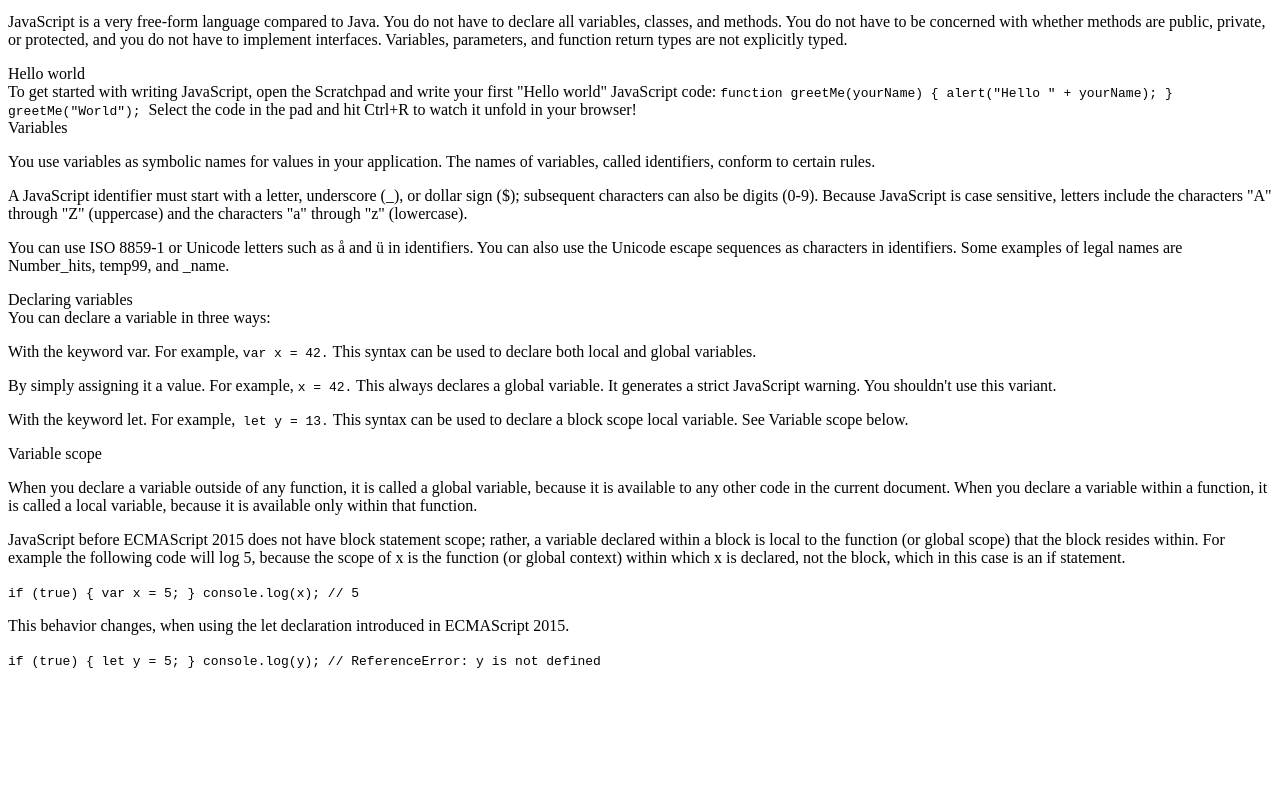
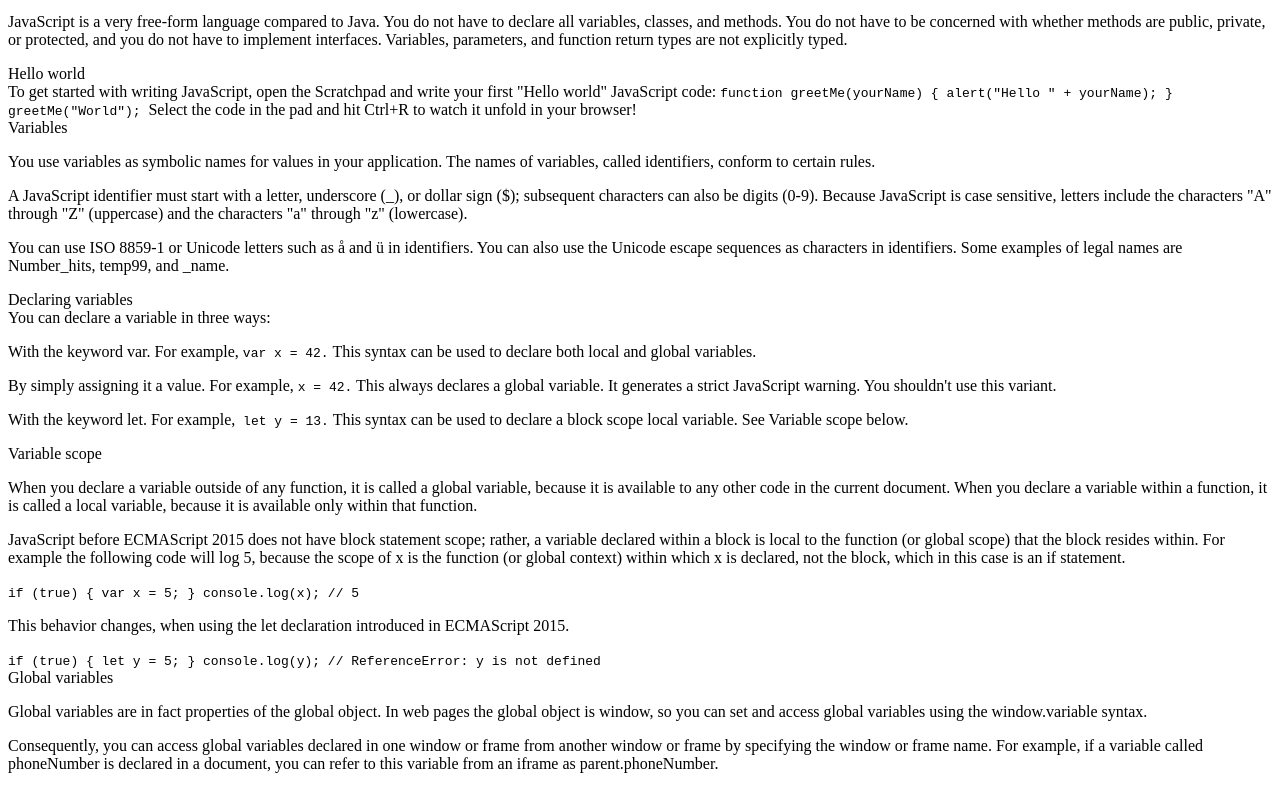
Before and after one commit to abenisamuel11/new-and-last-tecnical-documentation, a plain HTML site: page index.html in a window 1280 px wide. Shown: the part 709-1498 px from the top of the page. Before the commit the page ends 1386 px from the top, so only its background shows below. Drawn offline with Linux system fonts and the light colour scheme.

Commit message:
Add global variables section

```diff
--- a/index.html
+++ b/index.html
@@ -208,6 +208,24 @@
           >
         </article>
       </section>
+        <section class="main-section" id="Global_variables">
+        <header>Global variables</header>
+        <article>
+          <p>
+            Global variables are in fact properties of the global object. In web
+            pages the global object is window, so you can set and access global
+            variables using the window.variable syntax.
+          </p>
+
+          <p>
+            Consequently, you can access global variables declared in one window
+            or frame from another window or frame by specifying the window or
+            frame name. For example, if a variable called phoneNumber is
+            declared in a document, you can refer to this variable from an
+            iframe as parent.phoneNumber.
+          </p>
+        </article>
+      </section>
     </main>
     <script src="https://cdn.freecodecamp.org/testable-projects-fcc/v1/bundle.js"></script>
 
```
